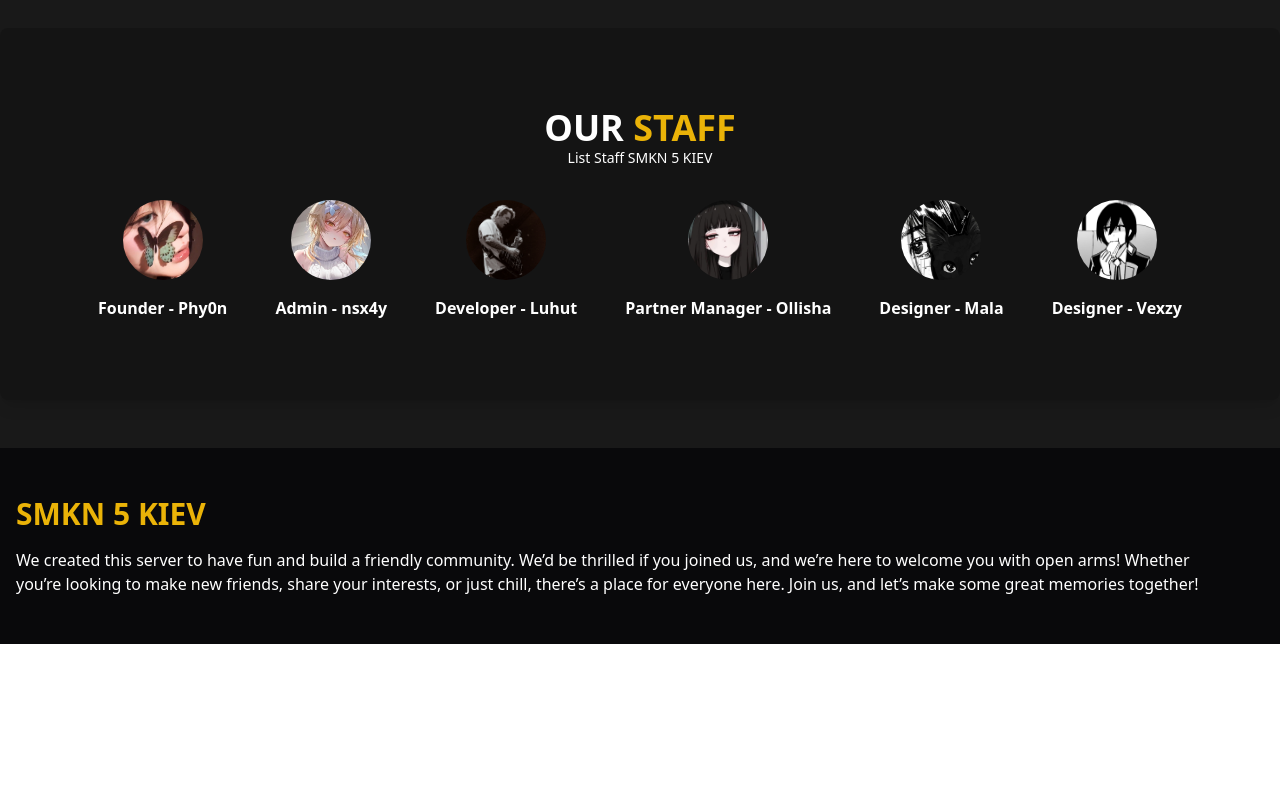
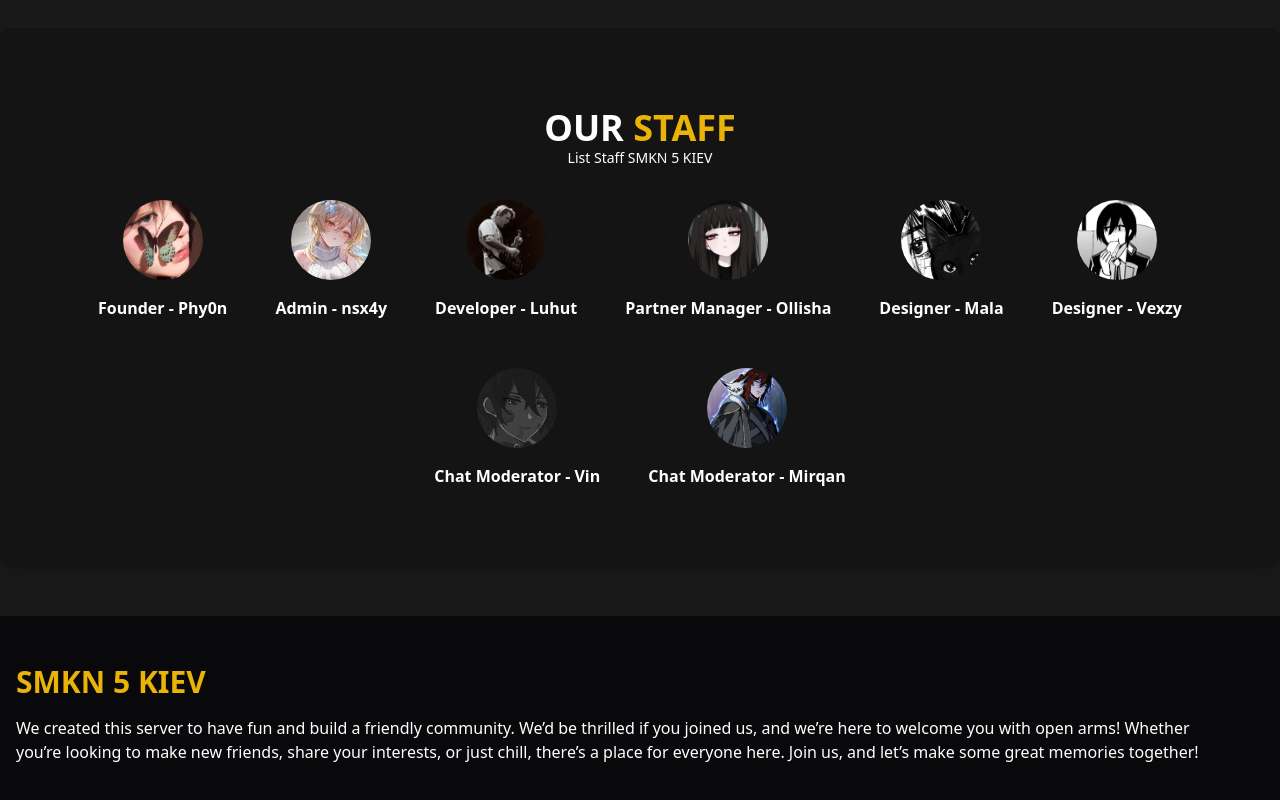
Before and after one commit to 6Nvckai9/W3bTchSmKnLKk1Ev, a plain HTML site: page index.html in a window 1280 px wide. Shown: the part 2068-2868 px from the top of the page. Before the commit the page ends 2712 px from the top, so only its background shows below. Drawn offline with nearby package versions, Linux system fonts and the light colour scheme.

Commit message:
Update index.html

```diff
--- a/index.html
+++ b/index.html
@@ -227,6 +227,16 @@
                         class="w-16 h-16 sm:w-20 sm:h-20 rounded-full mb-4">
                     <p class="text-sm sm:text-base font-semibold">Designer - Vexzy</p>
                 </div>
+                <div class="flex flex-col items-center">
+                    <img src="assets/img/staff/vin.png" alt="Chat Moderator - Vin"
+                        class="w-16 h-16 sm:w-20 sm:h-20 rounded-full mb-4">
+                    <p class="text-sm sm:text-base font-semibold">Chat Moderator - Vin</p>
+                </div>
+                <div class="flex flex-col items-center">
+                    <img src="assets/img/staff/mirqan.png" alt="Chat Moderator - Mirqan"
+                        class="w-16 h-16 sm:w-20 sm:h-20 rounded-full mb-4">
+                    <p class="text-sm sm:text-base font-semibold">Chat Moderator - Mirqan</p>
+                </div>
             </div>
         </div>
     </section>
```
